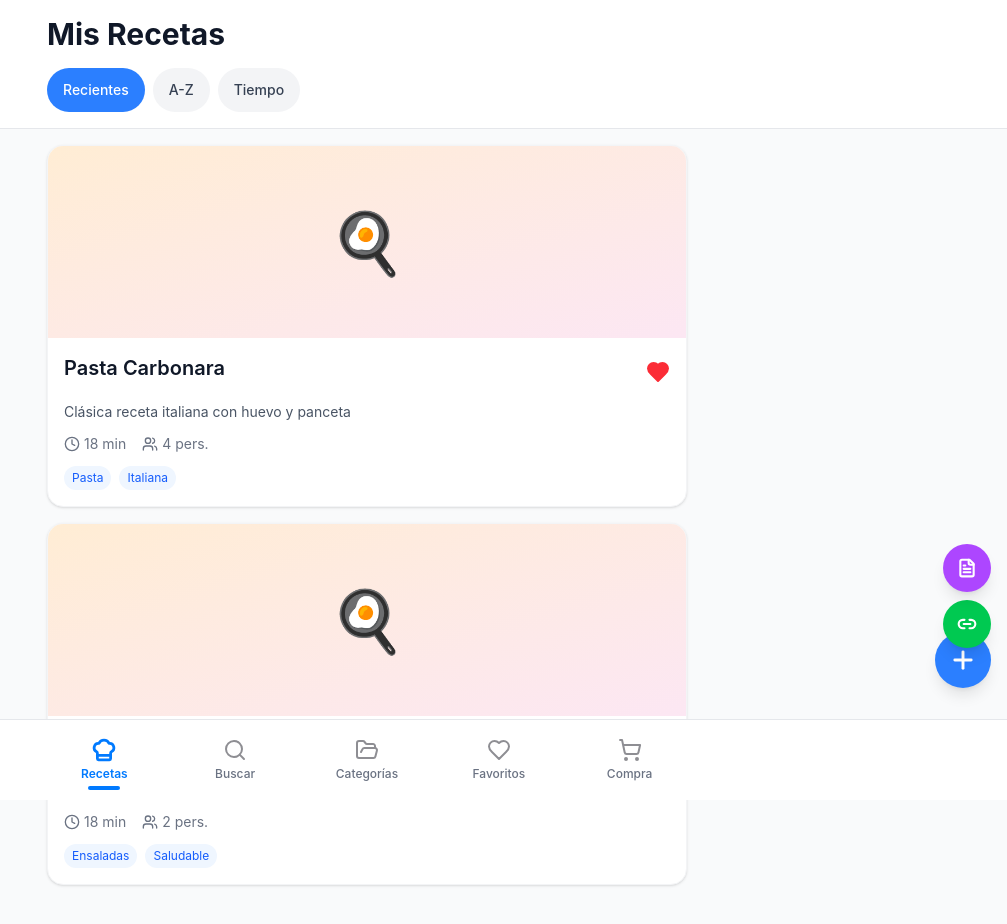
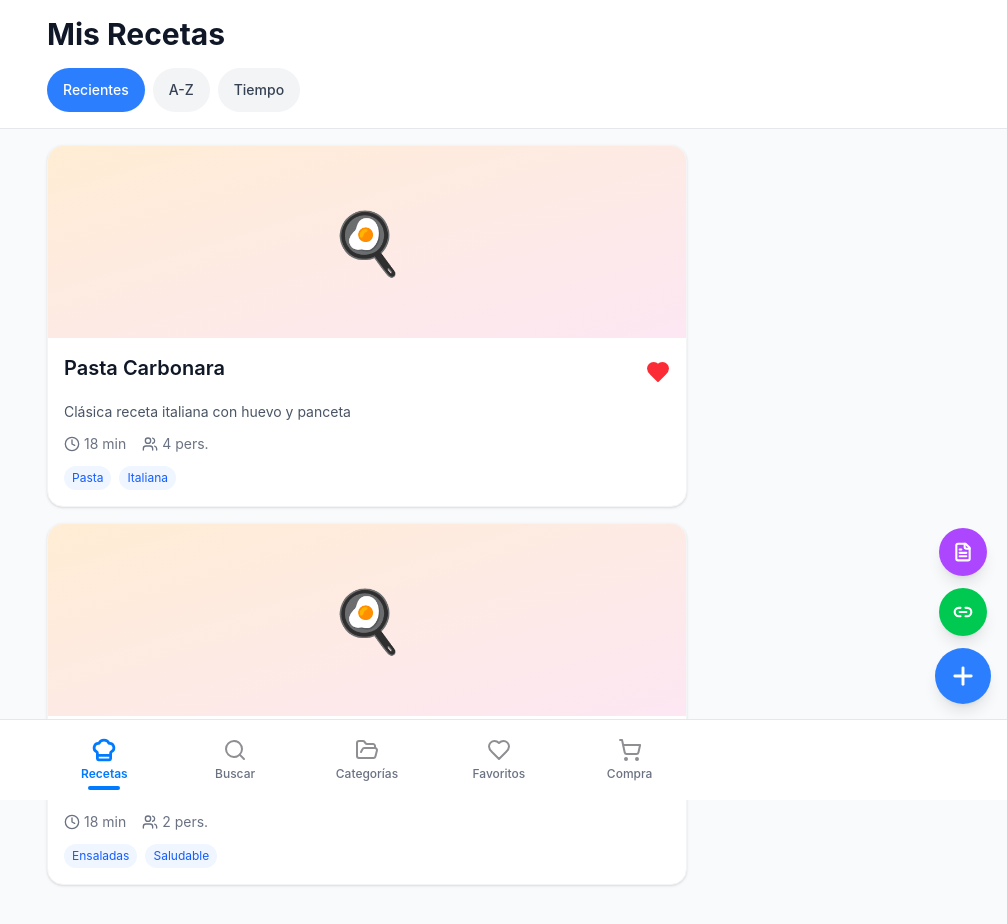
Before and after one commit to ImmLuckyyy/MarguiRecetas, a React (Vite) app: page / in a window 1280 px wide. Both pictures are taken after a click on the button "Saltar". Shown: the top 924 px of the page, without its empty margins (273-1280 px from the left). Built offline with nearby package versions, Linux system fonts and the light colour scheme.

Commit message:
Update RecipesPage.tsx

```diff
--- a/src/app/pages/RecipesPage.tsx
+++ b/src/app/pages/RecipesPage.tsx
@@ -127,29 +127,35 @@ export function RecipesPage({ onRecipeClick, onNewRecipe }: RecipesPageProps) {
         )}
       </div>
 
+      {/* Botones flotantes agrupados en columna sobre la barra de navegación */}
+      <div className="fixed bottom-24 right-4 flex flex-col items-center gap-3 z-40">
         <motion.button
           whileTap={{ scale: 0.9 }}
-        onClick={onNewRecipe}
-        className="fixed bottom-28 right-4 w-14 h-14 bg-blue-500 text-white rounded-full shadow-lg flex items-center justify-center active:bg-blue-600 transition-colors z-40"
+          onClick={() => setShowNormalizeDialog(true)}
+          className="w-12 h-12 bg-purple-500 text-white rounded-full shadow-lg flex items-center justify-center active:bg-purple-600 transition-colors"
+          title="Normalizar receta"
         >
-        <Plus size={28} strokeWidth={2.5} />
+          <FileText size={20} strokeWidth={2.5} />
         </motion.button>
 
         <motion.button
           whileTap={{ scale: 0.9 }}
           onClick={() => setShowImportDialog(true)}
-        className="fixed bottom-[9.5rem] right-4 w-12 h-12 bg-green-500 text-white rounded-full shadow-lg flex items-center justify-center active:bg-green-600 transition-colors z-40"
+          className="w-12 h-12 bg-green-500 text-white rounded-full shadow-lg flex items-center justify-center active:bg-green-600 transition-colors"
+          title="Importar receta"
         >
           <Link2 size={20} strokeWidth={2.5} />
         </motion.button>
 
         <motion.button
           whileTap={{ scale: 0.9 }}
-        onClick={() => setShowNormalizeDialog(true)}
-        className="fixed bottom-52 right-4 w-12 h-12 bg-purple-500 text-white rounded-full shadow-lg flex items-center justify-center active:bg-purple-600 transition-colors z-40"
+          onClick={onNewRecipe}
+          className="w-14 h-14 bg-blue-500 text-white rounded-full shadow-lg flex items-center justify-center active:bg-blue-600 transition-colors"
+          title="Nueva receta"
         >
-        <FileText size={20} strokeWidth={2.5} />
+          <Plus size={28} strokeWidth={2.5} />
         </motion.button>
+      </div>
 
       <ImportRecipeDialog
         isOpen={showImportDialog}
```
Lines whose indentation alone changed are shown as unchanged.
